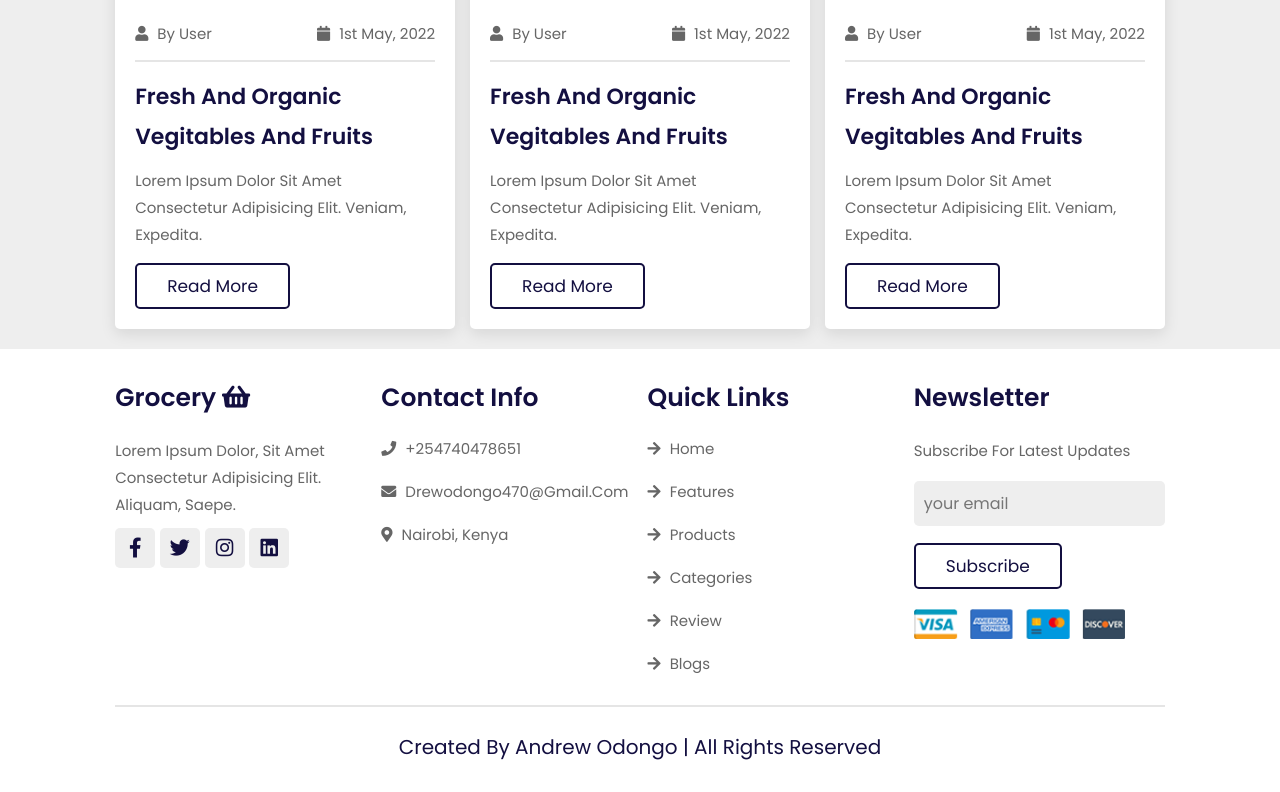
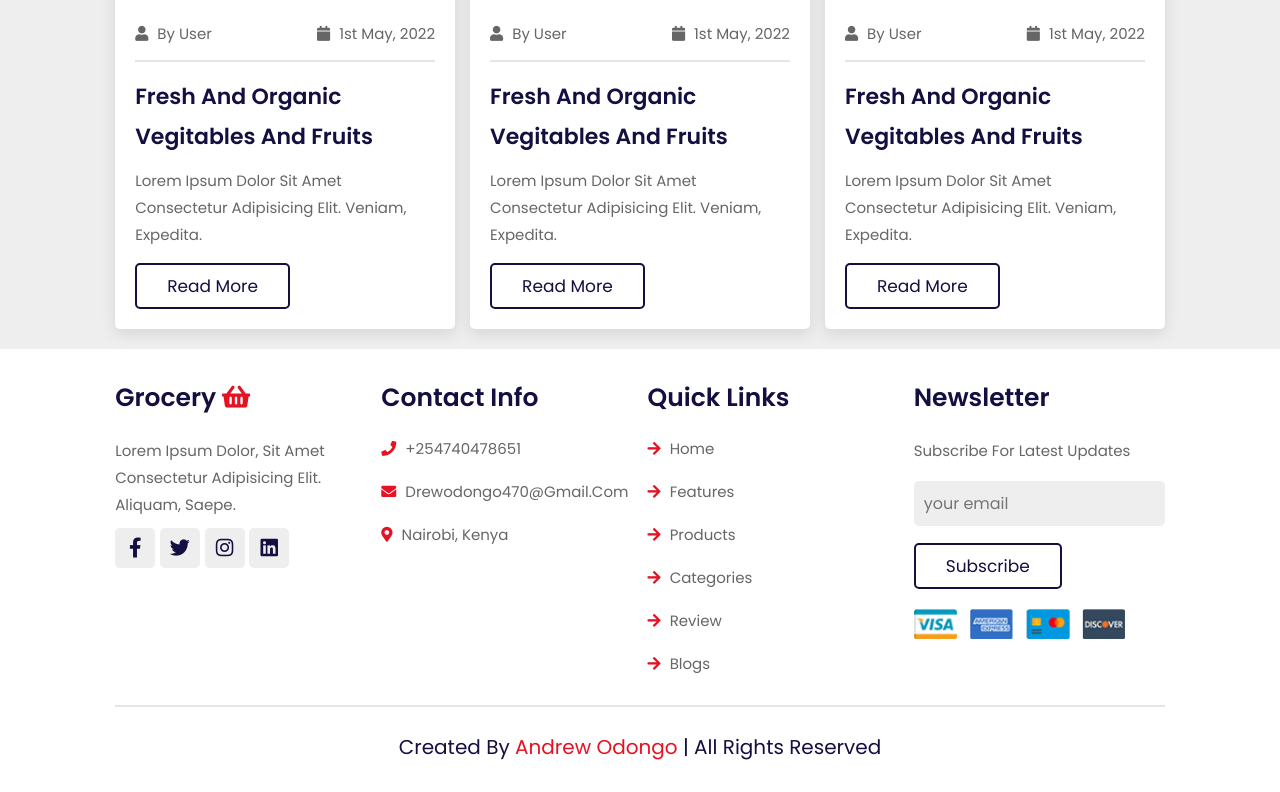
Before and after one commit to andrew1440/MUSH-ONLINE-FOOD, a plain HTML site: page index.html in a window 1280 px wide. Shown: the part 3980-4772 px from the top of the page. Drawn offline with nearby package versions, Linux system fonts and the light colour scheme.

Commit message:
addded red color

```diff
--- a/css/style.css
+++ b/css/style.css
@@ -549,7 +549,7 @@ section{
 }
 
 .footer .box-container .box h3 i{
-    color:var(--orange);
+    color:var(--red);
 }
 
 .footer .box-container .box .links{
@@ -560,7 +560,7 @@ section{
 }
 
 .footer .box-container .box .links i{
-    color:var(--orange);
+    color:var(--red);
     padding-right: .5rem;
 }
 
@@ -589,7 +589,7 @@ section{
 }
 
 .footer .box-container .box .share a:hover{
-    background: var(--orange);
+    background: var(--red);
     color: #fff;
 }
 
@@ -621,7 +621,7 @@ section{
 }
 
 .footer .credit span{
-    color:var(--orange);
+    color:var(--red);
 }
 
 
```
